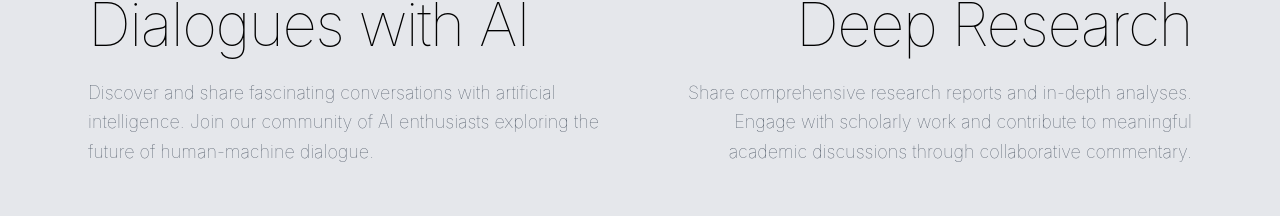
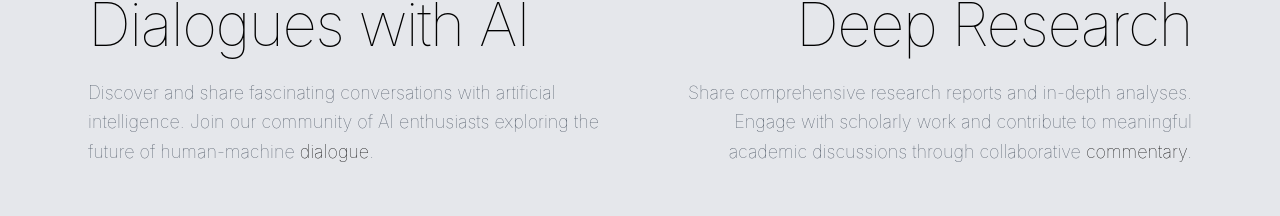
Before and after one commit to benjaminbratton/ai-chat-chronicles, a React (Vite) app: page / in a window 1280 px wide. Shown: the part 230-446 px from the top of the page. Built offline with nearby package versions, Linux system fonts and the light colour scheme.

Commit message:
Add Explore links
Add "Explore" links after the last words of the "Dialogues with AI" and "Deep Research" paragraphs on the main page.

```diff
--- a/src/pages/Index.tsx
+++ b/src/pages/Index.tsx
@@ -100,7 +100,8 @@ const Index = () => {
             </h1>
             <p className="text-lg text-gray-600 leading-relaxed font-thin">
               Discover and share fascinating conversations with artificial intelligence.
-              Join our community of AI enthusiasts exploring the future of human-machine dialogue.
+              Join our community of AI enthusiasts exploring the future of human-machine{" "}
+              <Link to="/explore" className="text-black hover:underline">dialogue</Link>.
             </p>
           </div>
 
@@ -111,7 +112,8 @@ const Index = () => {
             </h1>
             <p className="text-lg text-gray-600 leading-relaxed font-thin">
               Share comprehensive research reports and in-depth analyses.
-              Engage with scholarly work and contribute to meaningful academic discussions through collaborative commentary.
+              Engage with scholarly work and contribute to meaningful academic discussions through collaborative{" "}
+              <Link to="/explore" className="text-black hover:underline">commentary</Link>.
             </p>
           </div>
         </div>
```
